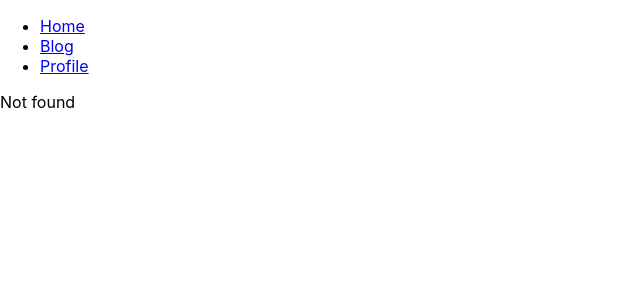
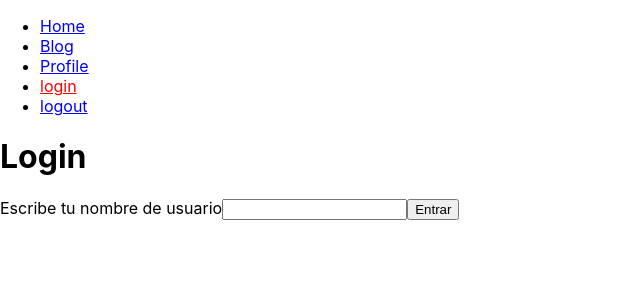
Before and after one commit to erick271997/Crearo-routes-o-rutas-, a React (Create React App) app: page /#/login in a window 1280 px wide. Before the commit this address had no page. Shown: the top 300 px of the page, without its empty margins (0-640 px from the left). Built offline with nearby package versions, Linux system fonts and the light colour scheme.

Commit message:
creado ligin u cerra seccion cuando usario entre con router

```diff
--- a/src/App.js
+++ b/src/App.js
@@ -1,9 +1,12 @@
 import { HashRouter, Routes, Route } from 'react-router-dom';
 import  Menu  from './Menu';
+import {AuthProvider} from './auth';
 import  HomePage  from './HomePage';
 import  BlogPage  from './BlogPage';
 import  BlogPost  from './BlogPost';
 import  ProfilePage  from './ProfilePage';
+import LoginPage from './LoginPage';
+import LogouPage from './LogouPage';
 
 // /#/ -> Home
 // /#/blog
@@ -15,6 +18,7 @@
   return (
     <>
       <HashRouter>
+        <AuthProvider>
         <Menu />
 
         <Routes>
@@ -27,9 +31,16 @@
           </Route>
        {/*    rutas */}
 
+          <Route path="/login" element={<LoginPage />} />
+          <Route path="/logout" element={<LogouPage />} />
           <Route path="/profile" element={<ProfilePage />} />
+
+
+
+
           <Route path="*" element={<p>Not found</p>} />
         </Routes>
+        </AuthProvider>
       </HashRouter>
     </>
   );
--- /dev/null
+++ b/src/LoginPage.js
@@ -0,0 +1,29 @@
+import React from 'react';
+import {useAuth} from './auth';
+
+function LoginPage() {
+  const auth =useAuth();
+  const [username, setusername]=React.useState('');
+
+  const login = (e) =>{
+    e.preventDefault();
+    auth.login({username});
+  };
+  return (
+   <>
+
+    <h1>Login</h1>
+
+
+    <form onSubmit={login}>
+      <label>Escribe tu nombre de usuario</label>
+        <input value={username}
+        onChange={e =>setusername(e.target.value)}
+        />
+        <button type='submit'>Entrar</button>
+    </form>
+    </>
+  );
+}
+
+export default LoginPage;
--- /dev/null
+++ b/src/LogouPage.js
@@ -0,0 +1,23 @@
+import React from 'react';
+import { useAuth } from './auth';
+
+function LogouPage() {
+  const auth= useAuth();
+  const logout = (e) =>{
+    e.preventDefault();
+    auth.logout();
+  }
+  return (
+    <>
+
+    <h1>logout</h1>
+
+
+    <form onSubmit={logout}>
+      <label>Seguro que quiere salir</label>
+        <button type='submit'>Salir</button>
+    </form>
+    </>
+  );
+}
+export default LogouPage ;
--- a/src/Menu.js
+++ b/src/Menu.js
@@ -70,5 +70,13 @@
   to: '/profile',
   text: 'Profile',
 });
+routes.push({
+  to:'/login',
+  text: 'login',
+});
+routes.push({
+  to:'/logout',
+  text: 'logout',
+});
 
 export default Menu ;
--- a/src/ProfilePage.js
+++ b/src/ProfilePage.js
@@ -1,8 +1,17 @@
 import React from 'react';
+import {useAuth} from './auth';
 
 function ProfilePage() {
+  const auth = useAuth();
+
   return (
-    <h1>ProfilePage</h1>
+    <>
+
+    <h1>Perfil</h1>
+    <p>Welcome, {auth.user.username}</p>
+
+    </>
+
   );
 }
 
--- /dev/null
+++ b/src/auth.js
@@ -0,0 +1,39 @@
+import React, {useContext }from "react";
+import { useNavigate } from "react-router-dom";
+
+const AuthContext = React.createContext();
+
+function AuthProvider({children}){
+    const navigate = useNavigate();
+    const[user, setuser] = React.useState(null);
+
+
+    const login =({username}) =>{
+        setuser({username});
+        navigate('/profile');
+    };
+
+    const logout =() =>{
+        setuser(null);
+        navigate('/');
+    };
+    const auth = {user, login, logout};
+
+    return(
+        <AuthContext.Provider value={auth}>
+            {children}
+        </AuthContext.Provider>
+    );
+}
+
+function useAuth() {
+    const auth= React.useContext(AuthContext);
+    return auth;
+
+}
+export { AuthProvider,
+useAuth  };
+
+
+
+// estos para guaradas informacion de autenticacion del usuario
```
